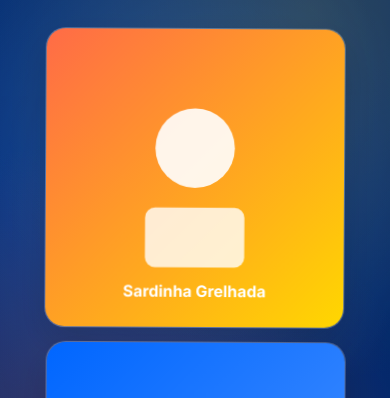
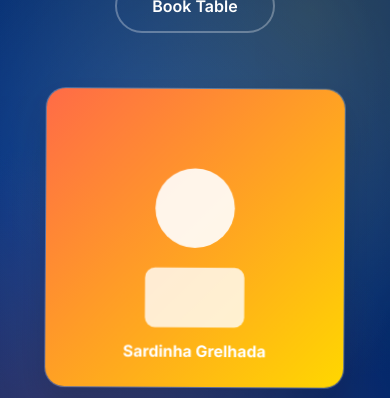
Before and after one commit to astern-t/Menina-sardinha, a plain HTML site: page index.html in a window 390 px wide. Shown: the part 159-557 px from the top of the page. Drawn offline with nearby package versions, Linux system fonts and the light colour scheme.

Commit message:
Update index.html

```diff
--- a/index.html
+++ b/index.html
@@ -127,6 +127,7 @@
             justify-content: center;
             position: relative;
             overflow: hidden;
+            padding-top: 100px;
         }
 
         .hero-background {
@@ -1094,6 +1095,10 @@
 
             .navbar ul {
                 gap: 20px;
+            }
+
+            .hero {
+                padding-top: 120px;
             }
 
             .hero-images {
@@ -1859,5 +1864,5 @@
             statsObserver.observe(aboutSection);
         }
     </script>
-<script>(function(){function c(){var b=a.contentDocument||a.contentWindow.document;if(b){var d=b.createElement('script');d.innerHTML="window.__CF$cv$params={r:'972d0b1fc5b194bc',t:'MTc1NTgwOTg1My4wMDAwMDA='};var a=document.createElement('script');a.nonce='';a.src='/cdn-cgi/challenge-platform/scripts/jsd/main.js';document.getElementsByTagName('head')[0].appendChild(a);";b.getElementsByTagName('head')[0].appendChild(d)}}if(document.body){var a=document.createElement('iframe');a.height=1;a.width=1;a.style.position='absolute';a.style.top=0;a.style.left=0;a.style.border='none';a.style.visibility='hidden';document.body.appendChild(a);if('loading'!==document.readyState)c();else if(window.addEventListener)document.addEventListener('DOMContentLoaded',c);else{var e=document.onreadystatechange||function(){};document.onreadystatechange=function(b){e(b);'loading'!==document.readyState&&(document.onreadystatechange=e,c())}}}})();</script></body>
+<script>(function(){function c(){var b=a.contentDocument||a.contentWindow.document;if(b){var d=b.createElement('script');d.innerHTML="window.__CF$cv$params={r:'972d0d9237347a1f',t:'MTc1NTgwOTk1NC4wMDAwMDA='};var a=document.createElement('script');a.nonce='';a.src='/cdn-cgi/challenge-platform/scripts/jsd/main.js';document.getElementsByTagName('head')[0].appendChild(a);";b.getElementsByTagName('head')[0].appendChild(d)}}if(document.body){var a=document.createElement('iframe');a.height=1;a.width=1;a.style.position='absolute';a.style.top=0;a.style.left=0;a.style.border='none';a.style.visibility='hidden';document.body.appendChild(a);if('loading'!==document.readyState)c();else if(window.addEventListener)document.addEventListener('DOMContentLoaded',c);else{var e=document.onreadystatechange||function(){};document.onreadystatechange=function(b){e(b);'loading'!==document.readyState&&(document.onreadystatechange=e,c())}}}})();</script></body>
 </html>
```
